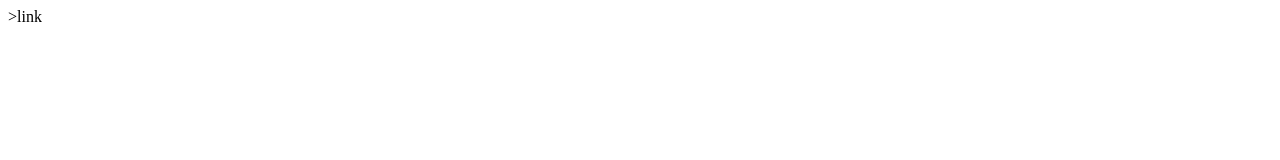
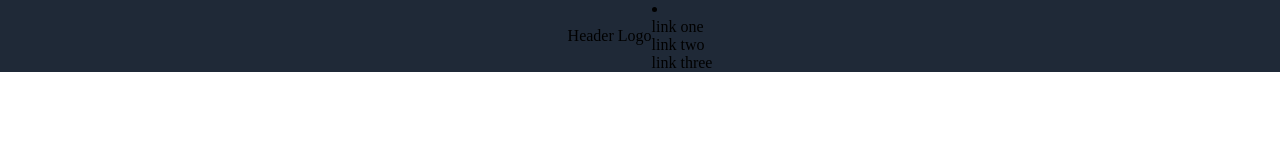
Before and after one commit to manav590/landing_page, a plain HTML site: page index.html in a window 1280 px wide. Drawn offline with Linux system fonts and the light colour scheme.

Commit message:
tried adding navbar but not complete

```diff
--- a/index.html
+++ b/index.html
@@ -4,9 +4,20 @@
     <meta charset="UTF-8">
     <meta name="viewport" content="width=device-width, initial-scale=1.0">
     <title>Document</title>
-    >link
+    <link rel="stylesheet" href="style.css">
 </head>
 <body>
+    <div class="navbar">
+        <p>Header Logo</p>
+
+        <li>
+            <ul>link one</ul>
+            <ul>link two</ul>
+            <ul>link three</ul>
+        </li>
+
+
+    </div>
 
 </body>
 </html>
--- /dev/null
+++ b/style.css
@@ -0,0 +1,17 @@
+*{
+    margin:0;
+    padding:0;
+    font: roboto;
+}
+
+.navbar{
+    background-color: #1f2937;
+    display: flex;
+    align-items: center;
+    justify-content: center;
+}
+
+.p{
+    size: 24px;
+    color: #e5e7eb;
+}
```
